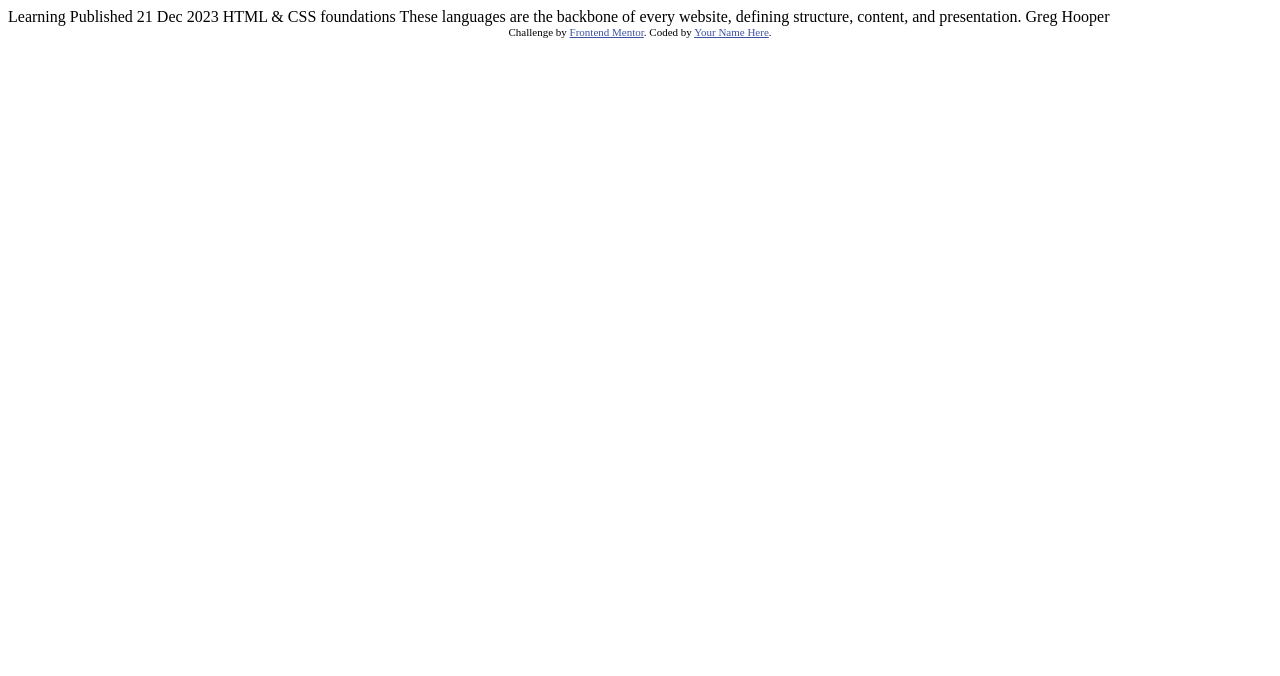
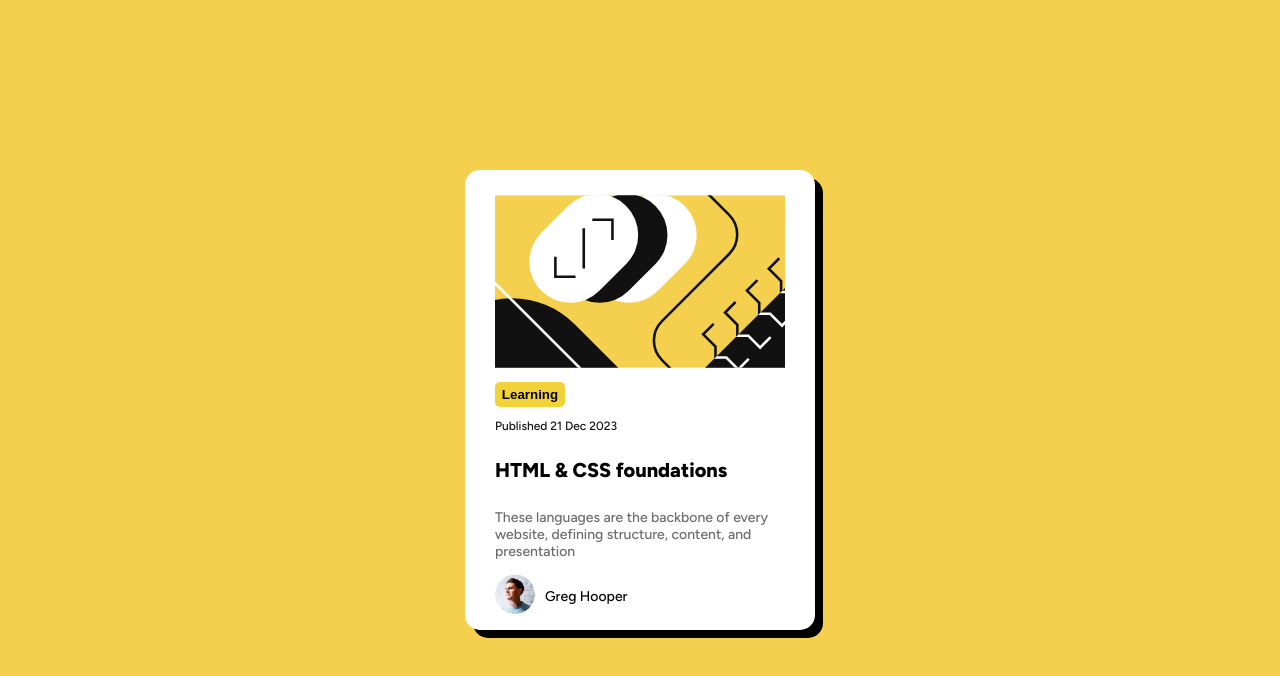
Before and after one commit to simopoza/Blog-card, a plain HTML site: page index.html in a window 1280 px wide. Drawn offline with Linux system fonts and the light colour scheme.

Commit message:
style need to fix the svg border-radius

```diff
--- a/index.html
+++ b/index.html
@@ -1,34 +1,137 @@
 <!DOCTYPE html>
 <html lang="en">
   <head>
-  <meta charset="UTF-8">
-  <meta name="viewport" content="width=device-width, initial-scale=1.0"> <!-- displays site properly based on user's device -->
+    <meta charset="UTF-8" />
+    <meta name="viewport" content="width=device-width, initial-scale=1.0" />
+    <!-- displays site properly based on user's device -->
 
-  <link rel="icon" type="image/png" sizes="32x32" href="./assets/images/favicon-32x32.png">
+    <link
+      rel="icon"
+      type="image/png"
+      sizes="32x32"
+      href="./assets/images/favicon-32x32.png"
+    />
+    <link
+      href="https://fonts.googleapis.com/css2?family=Figtree:wght@500;800&display=swap"
+      rel="stylesheet"
+    />
+    <link rel="stylesheet" href="style.css" />
 
     <title>Frontend Mentor | Blog preview card</title>
-
-  <!-- Feel free to remove these styles or customise in your own stylesheet 👍 -->
-  <style>
-    .attribution { font-size: 11px; text-align: center; }
-    .attribution a { color: hsl(228, 45%, 44%); }
-  </style>
   </head>
   <body>
-
-  Learning
-
-  Published 21 Dec 2023
-
-  HTML & CSS foundations
-
-  These languages are the backbone of every website, defining structure, content, and presentation.
-
-  Greg Hooper
-
-  <div class="attribution">
-    Challenge by <a href="https://www.frontendmentor.io?ref=challenge" target="_blank">Frontend Mentor</a>.
-    Coded by <a href="#">Your Name Here</a>.
+    <div class="blog-container">
+      <div class="svg-container">
+        <svg
+          xmlns="http://www.w3.org/2000/svg"
+          width="290"
+          height="201"
+          fill="none"
+          viewBox="0 0 336 201"
+        >
+          <g clip-path="url(#a)">
+            <path fill="#F4D04E" d="M0 .5h336v200H0z" />
+            <rect
+              width="139"
+              height="95"
+              x="87.996"
+              y="77.729"
+              fill="#fff"
+              rx="47.5"
+              transform="rotate(-45 87.996 77.729)"
+            />
+            <rect
+              width="139"
+              height="95"
+              x="54.055"
+              y="77.729"
+              fill="#111"
+              rx="47.5"
+              transform="rotate(-45 54.055 77.729)"
+            />
+            <path
+              fill="#111"
+              d="M234.864 209.036 451.4-7.5l67.175 67.175-216.536 216.536z"
+            />
+            <rect
+              width="139"
+              height="95"
+              x="20.114"
+              y="77.729"
+              fill="#fff"
+              rx="47.5"
+              transform="rotate(-45 20.114 77.729)"
+            />
+            <rect
+              width="204.19"
+              height="270.554"
+              fill="#111"
+              rx="102.095"
+              transform="scale(-1 1) rotate(45 -103.887 14.564)"
+            />
+            <path
+              stroke="#fff"
+              stroke-width="3"
+              d="m6.69-357.5 135.583 135.727c12.481 12.494 12.481 32.737 0 45.231L-45.544 11.475c-12.481 12.494-12.481 32.737 0 45.23L107.088 209.5"
+            />
+            <path
+              stroke="#111"
+              stroke-width="3"
+              d="M69.965 71.719v23.334h23.334M136.079 52.273V28.94h-23.334M102.845 38.838v46.67M210.364-37.5l60.873 60.873c12.497 12.496 12.497 32.758 0 45.254l-77.745 77.746c-12.497 12.496-12.497 32.758 0 45.254l69.872 69.873"
+            />
+            <path
+              stroke="#111"
+              stroke-width="3"
+              d="m253.339 149.574-12.144 12.145 14.256 14.257v12.672h12.673l13.729 13.729 12.145-12.145M278.685 124.228l-12.145 12.145 14.257 14.257v12.673h12.673l13.729 13.729 12.145-12.145M304.031 98.883l-12.145 12.144 14.257 14.257v12.673h12.673l13.729 13.729 12.144-12.145M329.376 73.537l-12.145 12.145 14.257 14.257v12.672h12.673l13.729 13.729 12.145-12.144"
+            />
+            <path
+              stroke="#fff"
+              stroke-width="5"
+              d="m354.722 48.191-12.145 12.145 14.257 14.257v12.673h12.673l13.729 13.729 12.145-12.145"
+            />
+            <mask
+              id="b"
+              width="285"
+              height="285"
+              x="234"
+              y="-8"
+              maskUnits="userSpaceOnUse"
+              style="mask-type: alpha"
+            >
+              <path
+                fill="#111"
+                d="M234.864 209.036 451.4-7.5l67.175 67.175-216.536 216.536z"
+              />
+            </mask>
+            <g stroke="#fff" mask="url(#b)">
+              <path
+                stroke-width="3"
+                d="m253.339 149.574-12.144 12.145 14.256 14.257v12.672h12.673l13.729 13.729 12.145-12.145M278.685 124.228l-12.145 12.145 14.257 14.257v12.673h12.673l13.729 13.729 12.145-12.145M304.031 98.883l-12.145 12.144 14.257 14.257v12.673h12.673l13.729 13.729 12.144-12.145M329.376 73.537l-12.145 12.145 14.257 14.257v12.672h12.673l13.729 13.729 12.145-12.145"
+              />
+              <path
+                stroke-width="5"
+                d="m354.722 48.191-12.145 12.145 14.257 14.257v12.673h12.673l13.729 13.729 12.145-12.145"
+              />
+            </g>
+          </g>
+          <defs>
+            <clipPath id="a">
+              <path fill="#fff" d="M0 .5h336v200H0z" />
+            </clipPath>
+          </defs>
+        </svg>
+      </div>
+      <button>Learning</button>
+      <p class="one">Published 21 Dec 2023</p>
+      <h1>HTML & CSS foundations</h1>
+      <p class="two">
+        These languages are the backbone of every website, defining structure,
+        content, and presentation
+      </p>
+      <div class="owner">
+        <img src="./assets/images/image-avatar.webp" alt="Profile" />
+        <p>Greg Hooper</p>
+      </div>
     </div>
   </body>
 </html>
--- /dev/null
+++ b/style.css
@@ -0,0 +1,100 @@
+*, *::before, *::after {
+  box-sizing: border-box;
+}
+
+body {
+	margin: 0;
+	background: hsl(47, 88%, 63%);
+	display: flex;
+	justify-content: center;
+	align-items: center;
+	font-family: 'Figtree', sans-serif;
+  font-weight: 500; /* Default weight for body text */
+	height: 100vh;
+}
+
+.blog-container {
+	width: 350px;
+	height: 460px;
+	background-color: hsl(0, 0%, 100%);
+	border-radius: 15px;
+	box-shadow: 8px 8px rgba(0, 0, 0);
+	display: flex;
+	justify-content: center;
+	flex-direction: column;
+	padding-left: 30px;
+	padding-right: 30px;
+}
+
+.svg-container {
+  border-radius: 10px;
+  overflow: hidden;
+	transition: transform 0.3s ease;
+}
+
+svg {
+	display: block;
+  border-radius: 10px;
+}
+
+svg:hover,
+svg:focus {
+	transform: scale(1.1);
+}
+
+button {
+	width: 70px;
+	height: 25px;
+	border-radius: 5px;
+	background-color: rgba(242, 210, 57, 1);
+	border: none;
+	font-weight: 800;
+  cursor: pointer;
+}
+
+button:hover,
+button:focus {
+  background-color: rgba(242, 210, 57, 0.8); /* Slightly change background color on hover */
+}
+
+h1 {
+  font-weight: 800;
+	font-size: 20px;
+	cursor: pointer;
+}
+
+h1:hover,
+h1:focus {
+	color: rgba(242, 210, 57, 0.8); /* Slightly change background color on hover */
+}
+
+p {
+  font-weight: 500;
+	font-size: 14px;
+}
+
+p:hover,
+p:focus {
+	color: rgba(242, 210, 57, 0.8); /* Slightly change background color on hover */
+	cursor: pointer;
+}
+
+.one {
+	color: hsl(0, 0%, 7%);
+	font-size: 12px;
+}
+
+.two {
+	color: hsl(0, 0%, 42%);
+}
+
+.owner {
+	display: flex;
+}
+
+img {
+	border-radius: 50%;
+	width: 40px;
+	height: 40px;
+	margin-right: 10px;
+}
```
Lines whose indentation alone changed are shown as unchanged.
